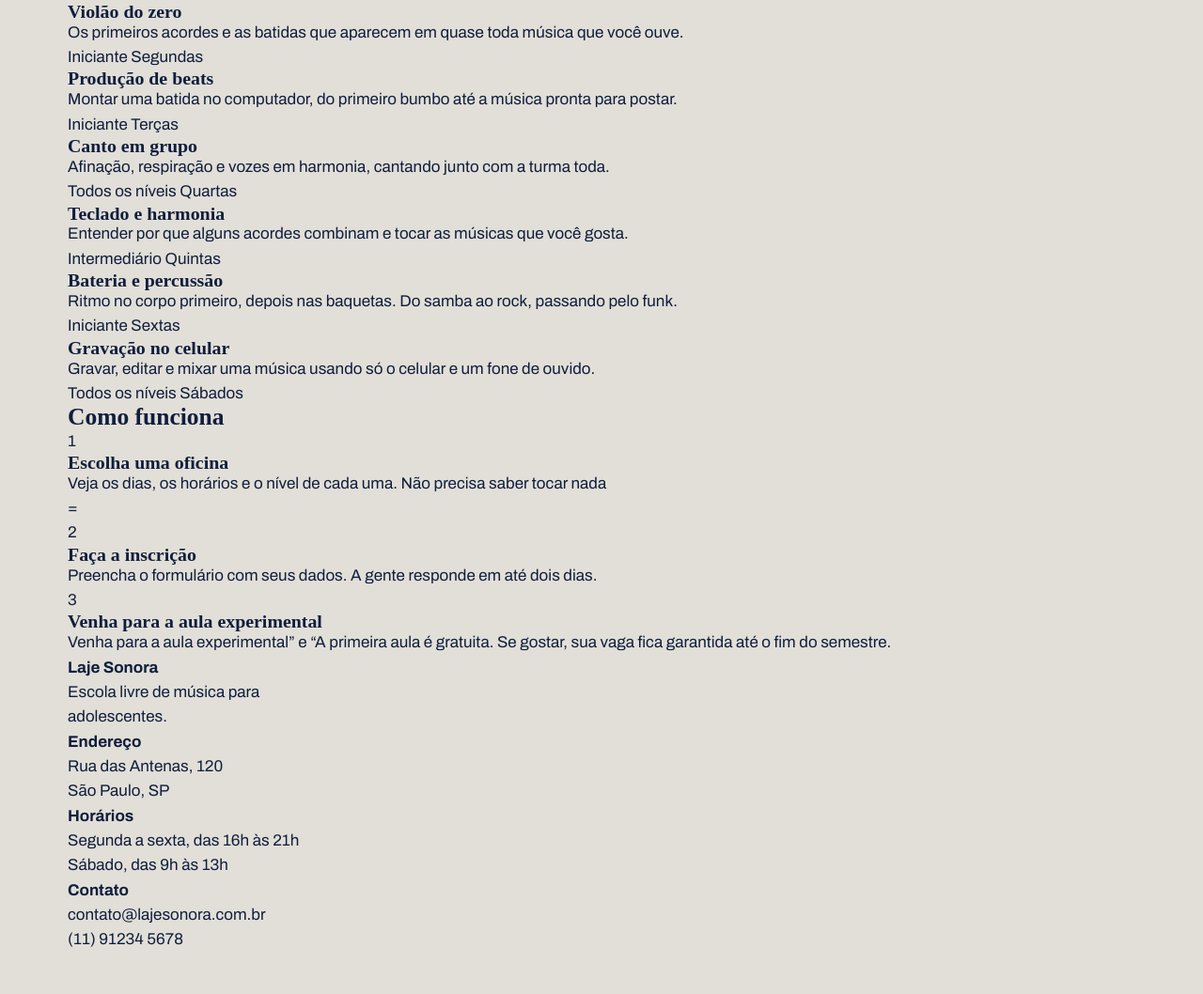
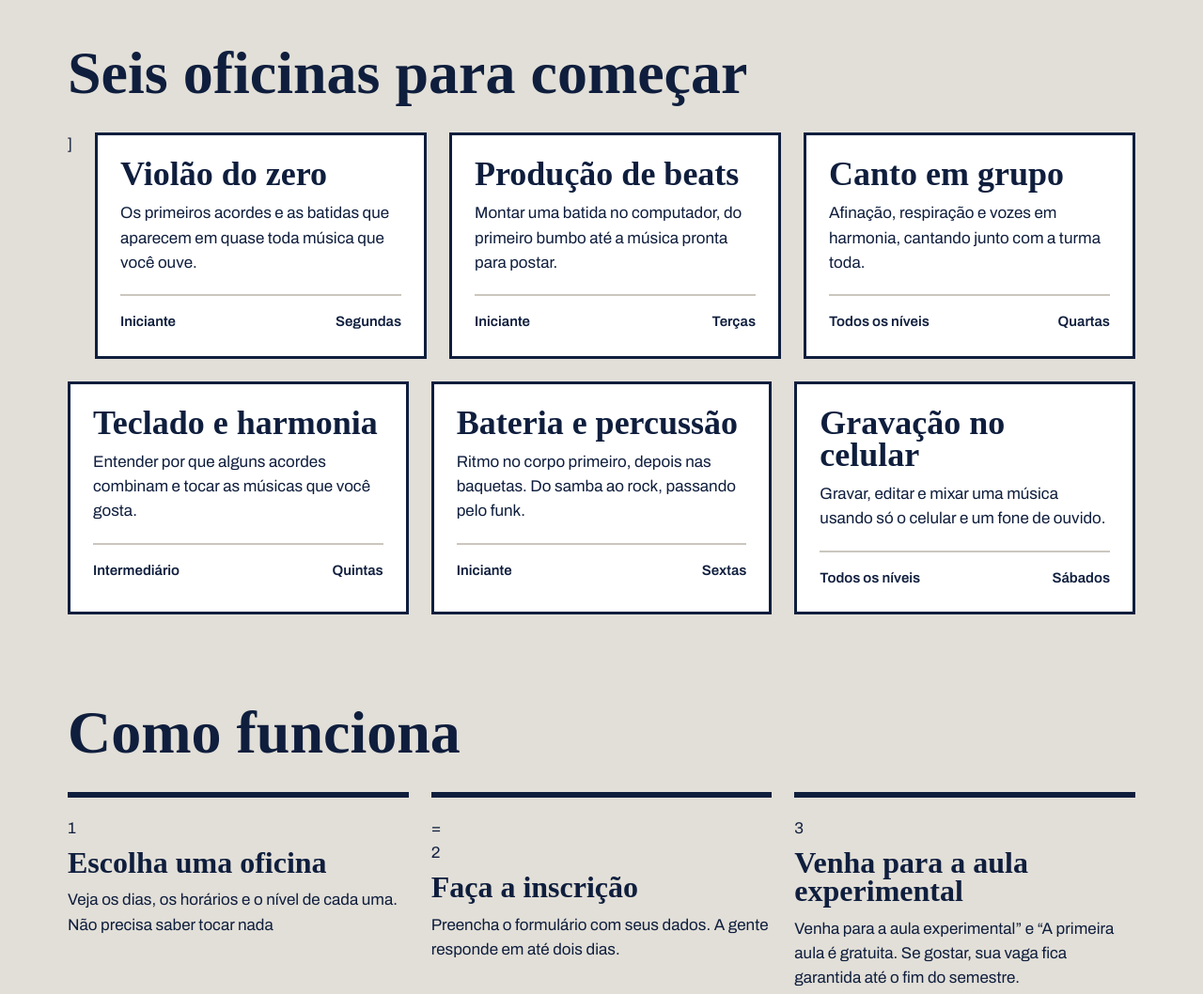
Before and after one commit to pedrohenriquecantil-dev/laje_sonora, a plain HTML site: page index.html in a window 1280 px wide. Shown: the part 754-1812 px from the top of the page at 94% size. Before the commit the page ends 1768 px from the top, so only its background shows below. Drawn offline with Linux system fonts and the light colour scheme; a web font is replaced by a local one.

Commit message:
Cards das oficinas

```diff
--- a/index.css
+++ b/index.css
@@ -124,3 +124,112 @@ h1, h2, h3 {
 .botao:hover {
   background-color: var(--caixa-dagua);
 }
+.secao {
+  margin-top: 96px;
+}
+
+.titulo-secao {
+  font-size: 64px;
+  margin-bottom: 32px;
+}
+
+.cards {
+  display: flex;
+  flex-wrap: wrap;
+  gap: 24px;
+}
+
+.card {
+  background-color: #ffffff;
+  border: 3px solid var(--tinta);
+  flex: 1 1 340px;
+}
+
+.card-foto {
+  height: 170px;
+}
+
+
+.foto {
+  background-color: var(--concreto-escuro);
+}
+
+.foto-azul {
+  background-color: var(--caixa-dagua);
+}
+
+.foto-amarela {
+  background-color: var(--fita);
+}
+
+.foto-tinta {
+  background-color: var(--tinta);
+}
+
+.card-texto {
+  padding: 24px;
+}
+
+.card h3 {
+  font-size: 36px;
+  margin-bottom: 12px;
+}
+
+.card-info {
+  margin-top: 20px;
+  padding-top: 16px;
+  border-top: 2px solid var(--concreto-escuro);
+  font-weight: 600;
+  font-size: 15px;
+  display: flex;
+  justify-content: space-between;
+}
+
+.passos {
+  display: flex;
+  gap: 24px;
+}
+
+
+.passo {
+  flex: 1;
+  border-top: 6px solid var(--tinta);
+  padding-top: 20px;
+}
+
+
+.passo .numero {
+  font-family: var(--fonte-cartaz);
+  font-size: 96px;
+  font-weight: 900;
+  line-height: 1;
+  color: var(--caixa-dagua);
+}
+
+.passo h3 {
+  font-size: 32px;
+  margin-block: 8px 12px;
+}
+.rodape {
+  margin-top: 120px;
+  background-color: var(--tinta);
+  color: var(--concreto);
+  padding-top: 56px;
+  padding-bottom: 56px;
+}
+
+.rodape-colunas {
+  display: flex;
+  gap: 40px;
+}
+
+.rodape-coluna {
+  flex: 1;
+}
+
+.rodape h4 {
+  font-family: var(--fonte-cartaz);
+  font-size: 28px;
+  color: var(--fita);
+  margin-bottom: 12px;
+}
```
